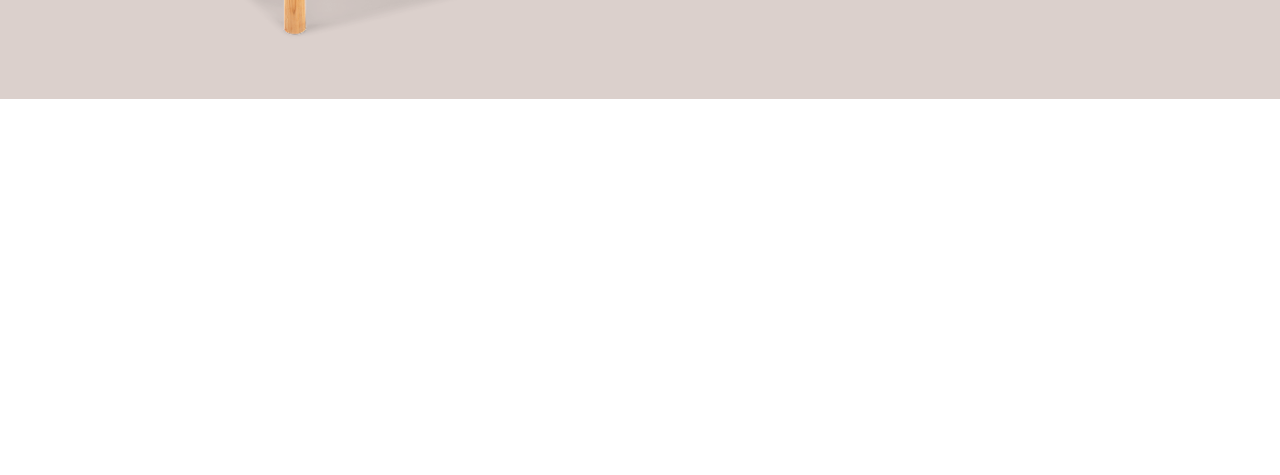
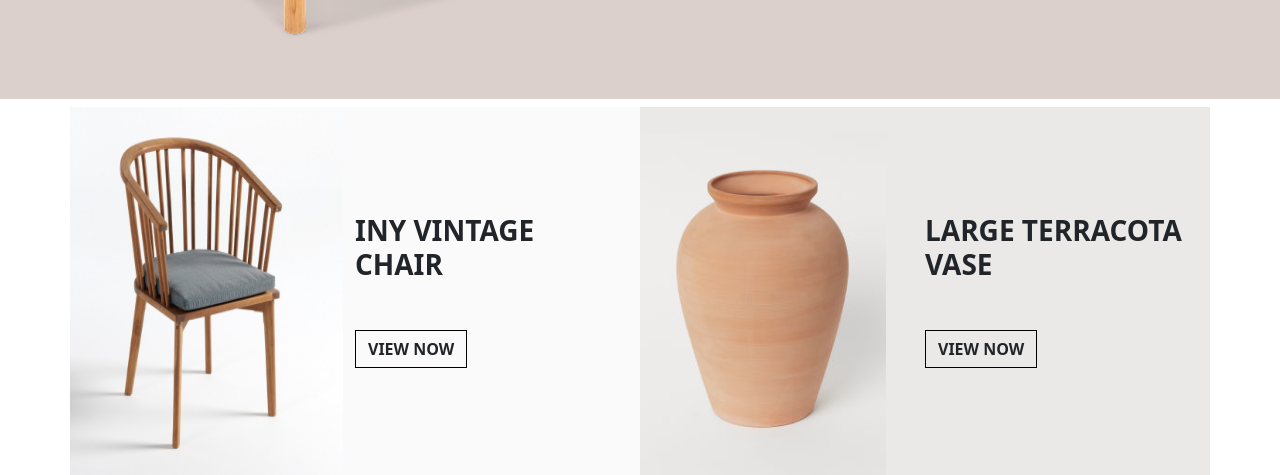
Before and after one commit to Parth-Kachariya/bootstrap_moody-studio-Website_9_10_Parth_Kachariya_8019, a plain HTML site: page index.html in a window 1280 px wide. Shown: the part 618-1093 px from the top of the page. Before the commit the page ends 800 px from the top, so only its background shows below. Drawn offline with nearby package versions, Linux system fonts and the light colour scheme.

Commit message:
update|26-7

```diff
--- a/css/style.css
+++ b/css/style.css
@@ -10,3 +10,6 @@
     color: #A86A3D;
     max-width: 410px;
 }
+.w-fit {
+  width: fit-content;
+}
--- a/index.html
+++ b/index.html
@@ -13,6 +13,7 @@
 
 <body>
   <!-- moody start -->
+  <!-- header section start -->
   <header>
     <div class="container">
       <div class="d-flex justify-content-between py-3">
@@ -157,14 +158,49 @@
             <h1 class="text-broun fw-bold">SALE UP 50%
               MODERN FURNITURE</h1>
             <span>
-              <a class="btn border border-black rounded-0 mt-4 fw-bold" href="">VIEW NOW</a>
+              <a class="btn border border-black rounded-1 mt-4 fw-bold" href="">VIEW NOW</a>
             </span>
           </div>
         </div>
       </div>
     </div>
+  </header>
 
-  </header>
+  <!--  -->
+  <main class="mt-2">
+    <div class="container d-flex flex-column">
+      <div class="order-last order-md-first">
+        <div class="row">
+          <div class="col-12 col-lg-6" style="background: #fafafa">
+            <div class="row align-items-center h-100">
+              <div class="col px-0 h-100">
+                <img src="./asset/images/section-img-1.1.png" alt="" class="img-fluid h-100" />
+              </div>
+              <div class="col">
+                <h2 class="fs-3 fw-semibold">INY VINTAGE CHAIR</h2>
+                <span class="mt-5 d-block">
+                  <a href="" class="btn border-1 border-black rounded-0 text-capitalize fw-semibold">VIEW NOW</a>
+                </span>
+              </div>
+            </div>
+          </div>
+          <div class="col-12 col-lg-6">
+            <div class="row align-items-center" style="background: #eae9e7">
+              <div class="col px-0">
+                <img src="./asset/images/section-img-1.2.png" alt="" class="img-fluid" />
+              </div>
+              <div class="col">
+                <h2 class="fs-3 fw-semibold">LARGE TERRACOTA VASE</h2>
+                <span class="mt-5 d-block">
+                  <a href="" class="btn border-1 border-black rounded-0 text-capitalize fw-semibold">VIEW NOW</a>
+                </span>
+              </div>
+            </div>
+          </div>
+        </div>
+      </div>
+    </div>
+  </main>
   <script src="https://cdn.jsdelivr.net/npm/bootstrap@5.3.7/dist/js/bootstrap.bundle.min.js"
     integrity="sha384-ndDqU0Gzau9qJ1lfW4pNLlhNTkCfHzAVBReH9diLvGRem5+R9g2FzA8ZGN954O5Q"
     crossorigin="anonymous"></script>
```
Also changed, not shown: asset/images/Rectangle 10.png (added), asset/images/Rectangle 11.png (added), asset/images/Rectangle 12.png (added), asset/images/Rectangle 6.png (added), asset/images/Rectangle 7.png (added), asset/images/Rectangle 8.png (added), asset/images/section-img-1.1.png (added), asset/images/section-img-1.2.png (added).
